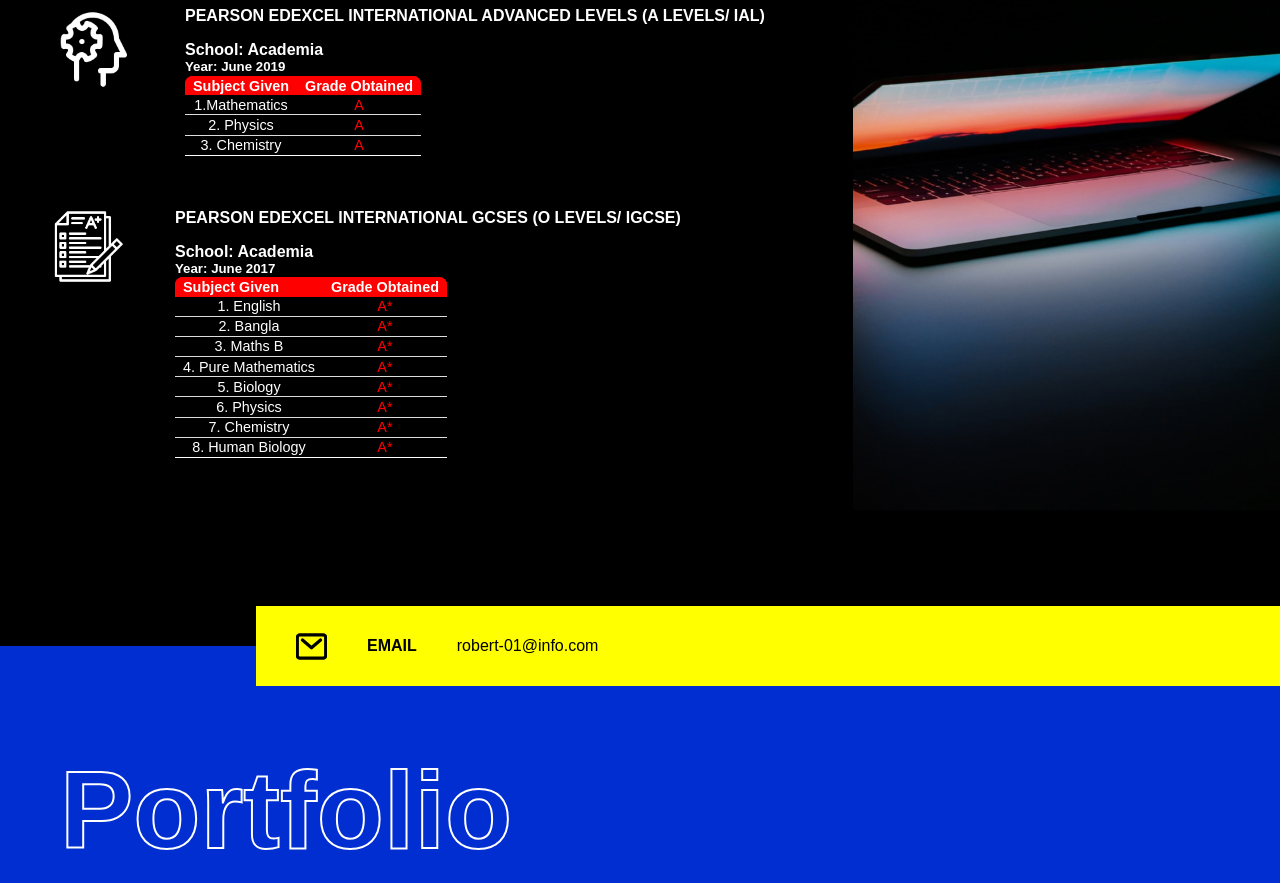
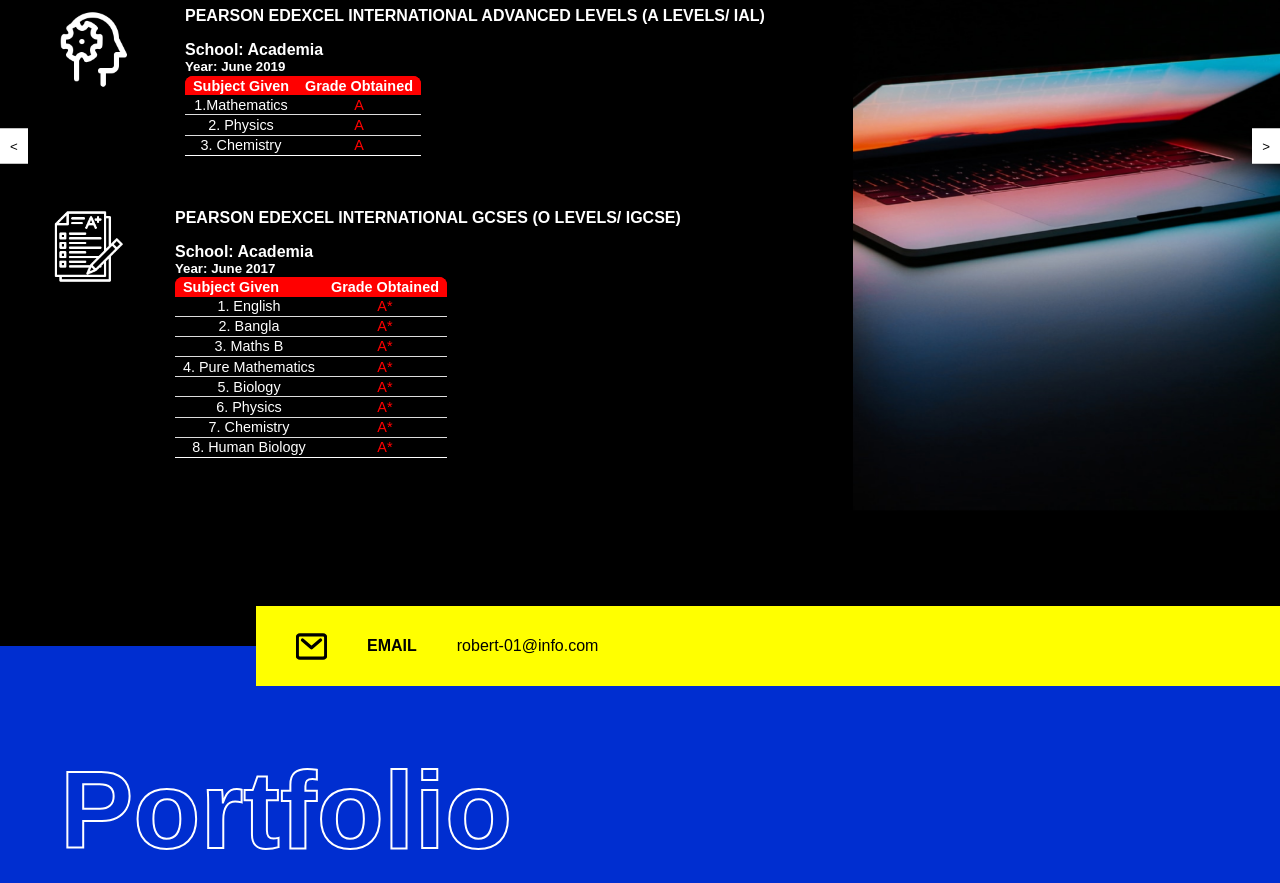
Before and after one commit to AzwadFawadHasan/postmanApi, a plain HTML site: page index.html in a window 1280 px wide. Shown: the part 2280-3163 px from the top of the page. Drawn offline with Linux system fonts and the light colour scheme.

Commit message:
added scroll feature

```diff
--- a/index.html
+++ b/index.html
@@ -9,6 +9,7 @@
 </head>
 
 <body>
+
   <div class="hero__section">
     <div class="hero__wrapper">
       <div class="column__left">
@@ -52,6 +53,8 @@
     <div class="services__container">
       <div class="services__slide">
         <h1>Education</h1>
+        <button class="slide-button slide-left" onclick="changeSlide('prev')"> < </button>
+        <button class="slide-button slide-right" onclick="changeSlide('next')"> > </button>
         <div class="services__grid">
 
           <div class="services__left">
@@ -176,6 +179,8 @@
       </div>
       <!---Second part of the service slide-->
       <div class="services__slide">
+        <button class="slide-button slide-left" onclick="changeSlide('prev')"> < </button>
+        <button class="slide-button slide-right" onclick="changeSlide('next')"> > </button>
         <h1>Job Experience</h1>
         <div class="services__grid">
 
@@ -356,6 +361,71 @@
       </div>
     </div>
   </div>
+  <script>
+    // document.addEventListener('DOMContentLoaded', (event) => {
+    //   let slides = document.querySelectorAll('.services__slide');
+    //   let currentSlideIndex = 0;
+
+    //   function changeSlide(direction) {
+    //     // Hide current slide
+    //     slides[currentSlideIndex].style.display = 'none';
+
+    //     // Calculate next slide index
+    //     if (direction === 'next') {
+    //       currentSlideIndex = (currentSlideIndex + 1) % slides.length;
+    //     } else if (direction === 'prev') {
+    //       currentSlideIndex = (currentSlideIndex - 1 + slides.length) % slides.length;
+    //     }
+
+    //     // Show next slide
+    //     slides[currentSlideIndex].style.display = 'block';
+    //   }
+
+    //   let prevButton = document.querySelector('.slide-left');
+    //   let nextButton = document.querySelector('.slide-right');
+
+    //   if (prevButton) {
+    //     prevButton.addEventListener('click', function() { changeSlide('prev'); });
+    //   } else {
+    //     console.error('Cannot find element with class .slide-left');
+    //   }
+
+    //   if (nextButton) {
+    //     nextButton.addEventListener('click', function() { changeSlide('next'); });
+    //   } else {
+    //     console.error('Cannot find element with class .slide-right');
+    //   }
+
+    //   // Initially hide all slides except the first one
+    //   for (let i = 1; i < slides.length; i++) {
+    //     slides[i].style.display = 'none';
+    //   }
+    // });
+    document.addEventListener('DOMContentLoaded', (event) => {
+  let slides = Array.from(document.querySelectorAll('.services__slide'));
+  let currentSlideIndex = 0;
+
+  function changeSlide(direction) {
+    slides[currentSlideIndex].style.display = 'none'; // hide current slide
+
+    if (direction === 'next') {
+      currentSlideIndex = (currentSlideIndex + 1) % slides.length;
+    } else if (direction === 'prev') {
+      currentSlideIndex = (currentSlideIndex - 1 + slides.length) % slides.length;
+    }
+
+    slides[currentSlideIndex].style.display = 'block'; // show new slide
+  }
+
+  let prevButtons = Array.from(document.querySelectorAll('.slide-left'));
+  let nextButtons = Array.from(document.querySelectorAll('.slide-right'));
+
+  prevButtons.forEach((button) => button.addEventListener('click', () => changeSlide('prev')));
+  nextButtons.forEach((button) => button.addEventListener('click', () => changeSlide('next')));
+});
+
+  </script>
+
 </body>
 
 </html>
--- a/styles.css
+++ b/styles.css
@@ -655,3 +655,23 @@
 .services__container::-webkit-scrollbar-track:hover {
   background-color: black; /* Set the background color for the scrollbar track on hover */
 }
+
+.slide-button {
+  position: absolute;
+  background-color: #fff;
+  border: none;
+  padding: 10px;
+  cursor: pointer;
+}
+
+.slide-left {
+  left: 0;
+  top: 50%;
+  transform: translateY(-50%);
+}
+
+.slide-right {
+  right: 0;
+  top: 50%;
+  transform: translateY(-50%);
+}
```
